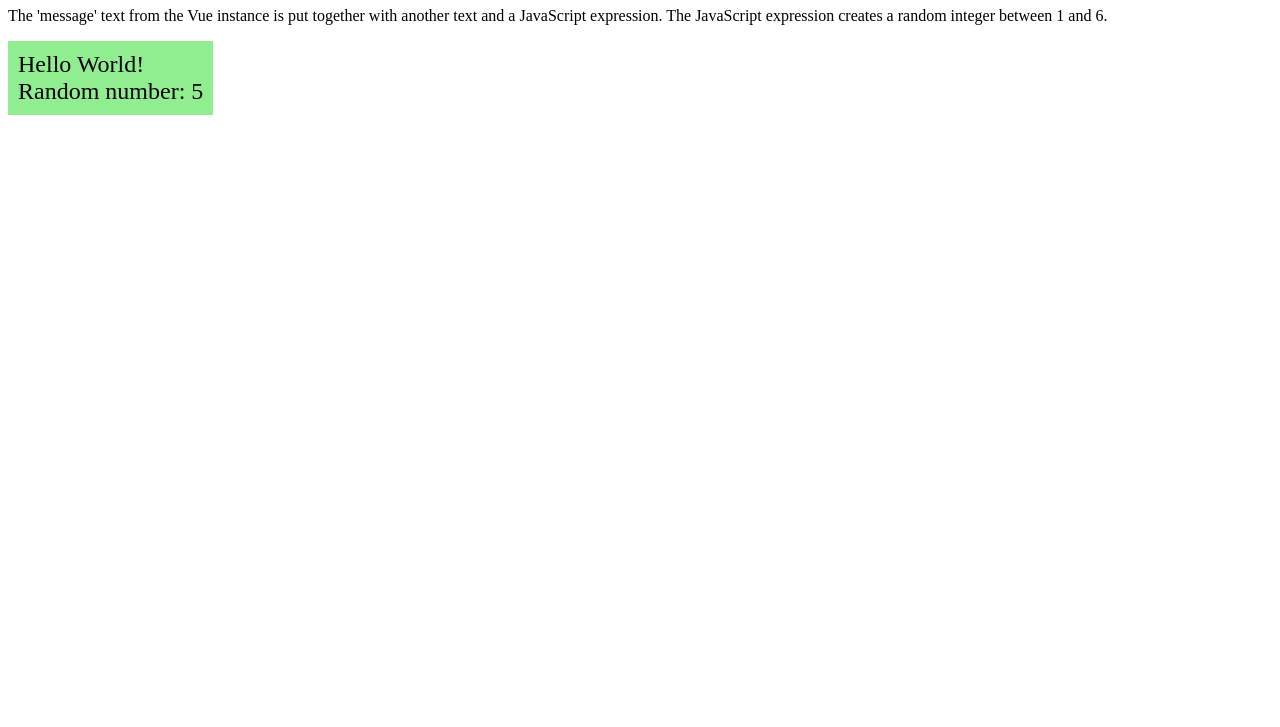
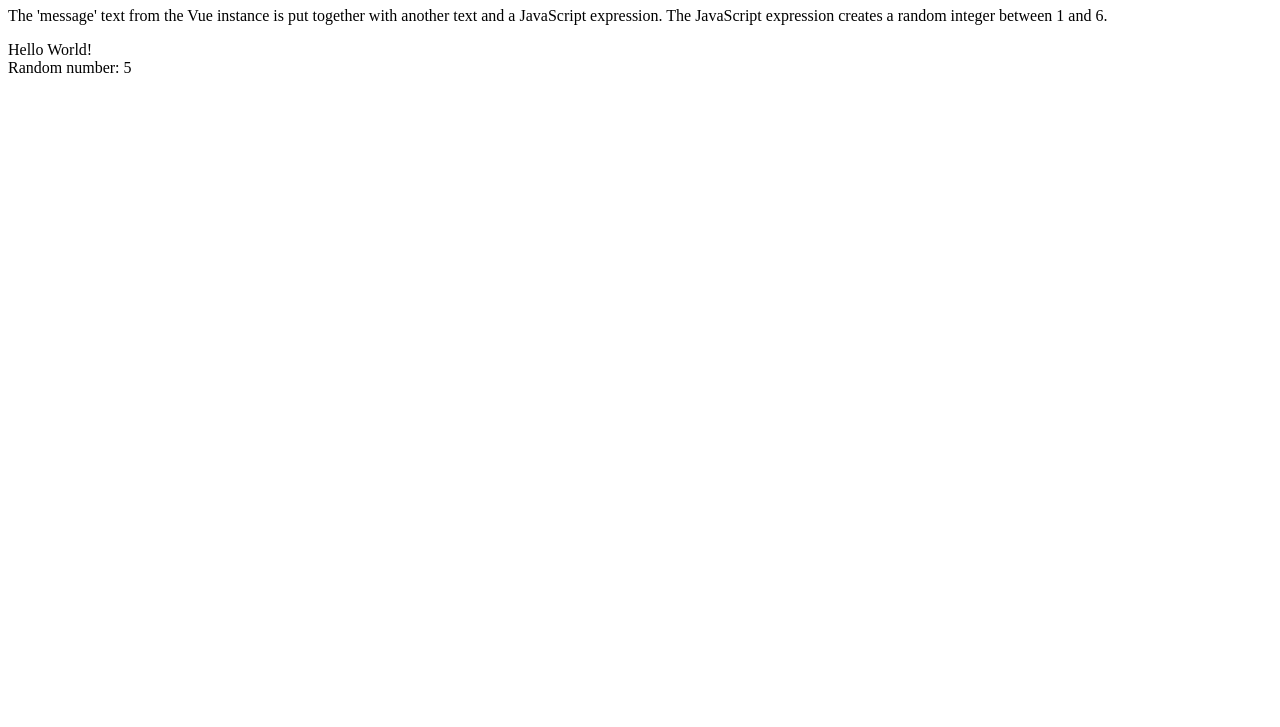
Before and after one commit to ceciliomichael/webprog-mi231-vuejs, a plain HTML site: page home/index.html in a window 1280 px wide. Shown: the part 73-800 px from the top of the page. Drawn offline with nearby package versions, Linux system fonts and the light colour scheme.

Commit message:
Update index.html

```diff
--- a/home/index.html
+++ b/home/index.html
@@ -2,14 +2,6 @@
 <html>
 <head>
   <title>My first Vue page</title>
-  <style>
-    #app {
-      display: inline-block;
-      padding: 10px;
-      font-size: x-large;
-      background-color: lightgreen;
-    }
-  </style>
 </head>
 <body>
 <h1>Example with JavaScript inside {{ }}</h1>
```
